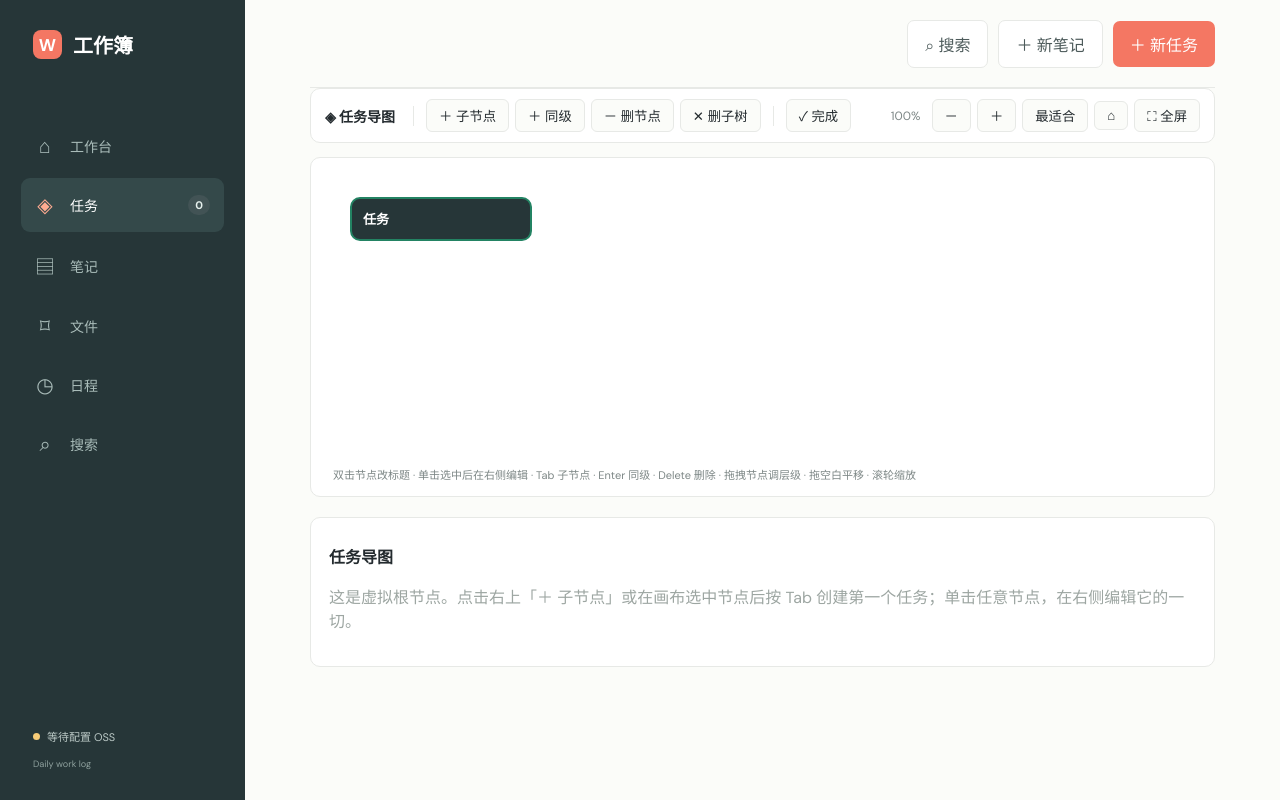
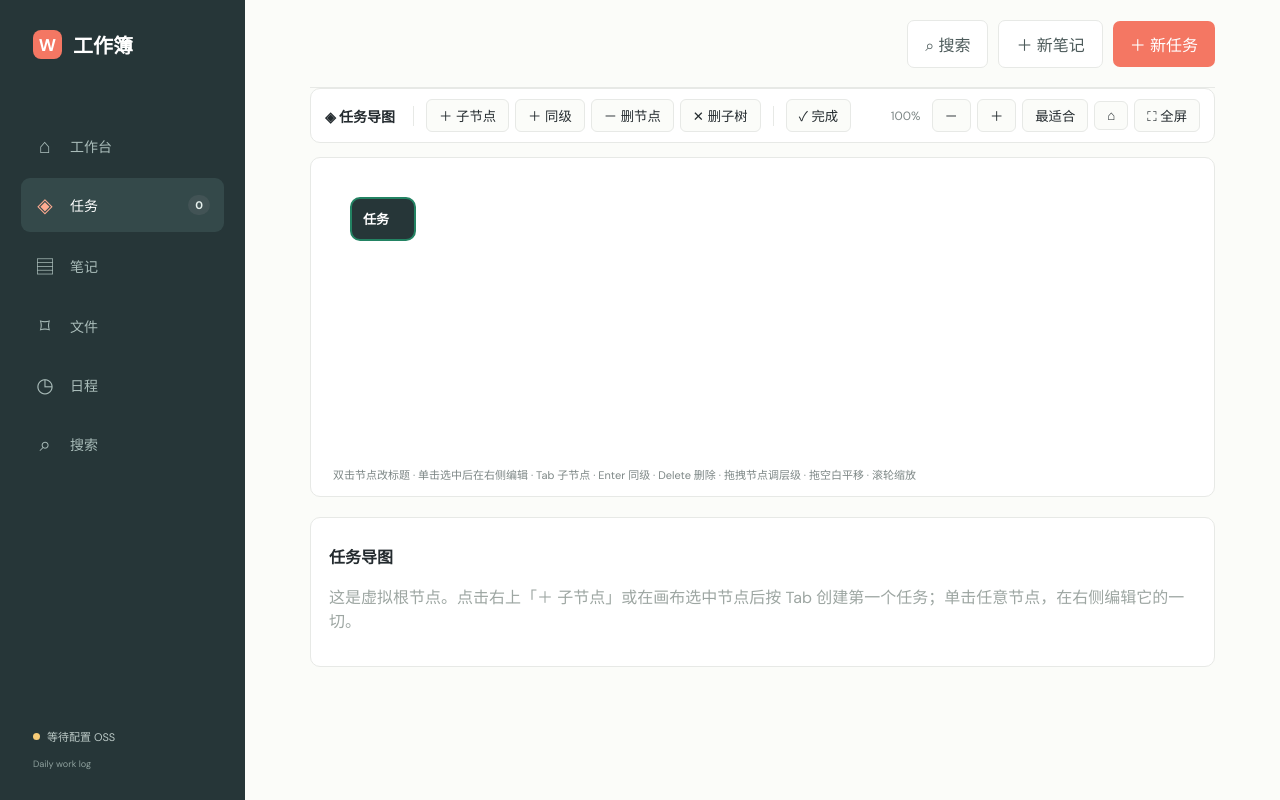
Before and after one commit to linchuzlib2/worklog, a Flask app: page /mindmap in a window 1280 px wide. Run offline with Flask 3, Linux system fonts and the light colour scheme; some libraries are stand-ins or nearby versions.

Commit message:
导图节点宽度根据文字长度自动调节，超长标题截断显示省略号

```diff
--- a/templates/mindmap.html
+++ b/templates/mindmap.html
@@ -33,7 +33,7 @@
 <script>
 (function () {
   var data = JSON.parse(document.getElementById('tree-data').textContent);
-  var NW = 180, NH = 42, HGAP = 76, VGAP = 14, PAD = 40;
+  var NH = 42, HGAP = 76, VGAP = 14, PAD = 40, MAXW = 320;
   var root = { id: 0, title: '任务', root: true, status: 'root', priority: 'medium', due_date: '', description: '', notes: [], attachments: [], children: data };
   var wrap = document.getElementById('mm-canvas-wrap');
   var svg = document.getElementById('map-canvas');
@@ -42,7 +42,26 @@
   var selected = null, editing = null;
   var view = { x: 0, y: 0, k: 1 };
 
+  function textWidth(s) {
+    var w = 0;
+    for (var i = 0; i < s.length; i++) w += s.charCodeAt(i) > 255 ? 13 : 7.2;
+    return w;
+  }
+  function nodeBadges(node) {
+    var badges = [];
+    if (node.notes.length) badges.push('▤' + node.notes.length);
+    if (node.attachments.length) badges.push('⌑' + node.attachments.length);
+    if (node.children.length) badges.push('＋' + node.children.length);
+    return badges;
+  }
+  function nodeWidth(node) {
+    var badges = nodeBadges(node);
+    var bw = badges.length ? badges.join(' ').length * 6 + 16 : 0;
+    return Math.min(MAXW, Math.max(64, Math.ceil(textWidth(node.title)) + 24 + bw + 10));
+  }
+
   function measure(node) {
+    node.w = nodeWidth(node);
     if (!node.children || !node.children.length) { node.subH = NH; return; }
     var total = 0;
     node.children.forEach(function (c) { measure(c); total += c.subH; });
@@ -52,7 +71,7 @@
   function assign(node, x, y) {
     node.x = x; node.y = y;
     if (!node.children || !node.children.length) return;
-    var childX = x + NW + HGAP;
+    var childX = x + node.w + HGAP;
     var cursor = y - node.subH / 2;
     node.children.forEach(function (c) {
       assign(c, childX, cursor + c.subH / 2);
@@ -80,7 +99,7 @@
   function startEdit(node) {
     if (node.root || editing) return;
     editing = node;
-    var fo = el('foreignObject', { x: node.x, y: node.y - NH / 2, width: NW, height: NH });
+    var fo = el('foreignObject', { x: node.x, y: node.y - NH / 2, width: node.w, height: NH });
     var input = document.createElement('input');
     input.value = node.title;
     input.className = 'mm-edit-input';
@@ -122,7 +141,7 @@
     if (!dragState.moved && Math.abs(dx) + Math.abs(dy) > 5) {
       dragState.moved = true;
       var n = dragState.dragging;
-      dragState.ghost = el('rect', { width: NW, height: NH, rx: 9, fill: 'rgba(35,131,99,.15)', stroke: '#238363', 'stroke-dasharray': '4 3', x: n.x + dx / view.k, y: n.y - NH / 2 + dy / view.k });
+      dragState.ghost = el('rect', { width: node.w, height: NH, rx: 9, fill: 'rgba(35,131,99,.15)', stroke: '#238363', 'stroke-dasharray': '4 3', x: n.x + dx / view.k, y: n.y - NH / 2 + dy / view.k });
       svg.appendChild(dragState.ghost);
     }
     if (dragState.moved && dragState.ghost) {
@@ -163,7 +182,7 @@
     var found = null;
     (function walk(n) {
       if (n !== exclude && !n.root) {
-        if (x >= n.x && x <= n.x + NW && y >= n.y - NH / 2 && y <= n.y + NH / 2) { found = n; return; }
+        if (x >= n.x && x <= n.x + n.w && y >= n.y - NH / 2 && y <= n.y + NH / 2) { found = n; return; }
       }
       (n.children || []).forEach(function (c) { if (!found) walk(c); });
     })(root);
@@ -392,7 +411,7 @@
     assign(root, PAD, Math.max(root.subH / 2 + PAD, PAD));
     var width = 0, height = 0;
     (function bounds(node) {
-      width = Math.max(width, node.x + NW);
+      width = Math.max(width, node.x + node.w);
       height = Math.max(height, node.y + NH / 2);
       (node.children || []).forEach(bounds);
     })(root);
@@ -403,21 +422,24 @@
     svg.appendChild(gAll);
     (function drawAll(node) {
       if (node.parent) {
-        var x1 = node.parent.x + NW, y1 = node.parent.y, x2 = node.x, y2 = node.y, mx = (x1 + x2) / 2;
+        var x1 = node.parent.x + node.parent.w, y1 = node.parent.y, x2 = node.x, y2 = node.y, mx = (x1 + x2) / 2;
         gAll.appendChild(el('path', { d: 'M' + x1 + ' ' + y1 + ' C ' + mx + ' ' + y1 + ', ' + mx + ' ' + y2 + ', ' + x2 + ' ' + y2, fill: 'none', stroke: '#b8c6c0', 'stroke-width': 1.6 }));
       }
       var g = el('g', { class: 'map-node' + (node === selected ? ' selected' : '') + (node === root ? ' root-node' : ''), transform: 'translate(' + node.x + ',' + (node.y - NH / 2) + ')' });
       g.__node = node;
-      g.appendChild(el('rect', { width: NW, height: NH, rx: 9, fill: nodeFill(node), stroke: node === selected ? '#238363' : 'transparent', 'stroke-width': 2 }));
-      var label = node.title.length > 11 ? node.title.slice(0, 11) + '…' : node.title;
+      g.appendChild(el('rect', { width: node.w, height: NH, rx: 9, fill: nodeFill(node), stroke: node === selected ? '#238363' : 'transparent', 'stroke-width': 2 }));
+      var badges = nodeBadges(node);
+      var badgeStr = badges.join(' ');
+      var avail = node.w - 24 - (badges.length ? badgeStr.length * 6 + 14 : 0);
+      var label = node.title;
+      if (textWidth(label) > avail) {
+        while (label.length && textWidth(label + '…') > avail) label = label.slice(0, -1);
+        label += '…';
+      }
       var t = el('text', { x: 12, y: NH / 2 + 5, fill: nodeColor(node), 'font-size': 13, 'font-weight': node.root ? 700 : 500 });
       t.textContent = label;
       g.appendChild(t);
-      var badges = [];
-      if (node.notes.length) badges.push('▤' + node.notes.length);
-      if (node.attachments.length) badges.push('⌑' + node.attachments.length);
-      if (node.children.length) badges.push('＋' + node.children.length);
-      if (badges.length) g.appendChild(el('text', { x: NW - 8, y: NH / 2 + 4, fill: '#7d8786', 'font-size': 10, 'text-anchor': 'end' }, badges.join(' ')));
+      if (badges.length) g.appendChild(el('text', { x: node.w - 8, y: NH / 2 + 4, fill: '#7d8786', 'font-size': 10, 'text-anchor': 'end' }, badgeStr));
       g.addEventListener('click', function (ev) { ev.stopPropagation(); if (dragState.moved) return; select(node); });
       g.addEventListener('dblclick', function (ev) { ev.stopPropagation(); startEdit(node); });
       enableNodeDrag(g, node);
```
